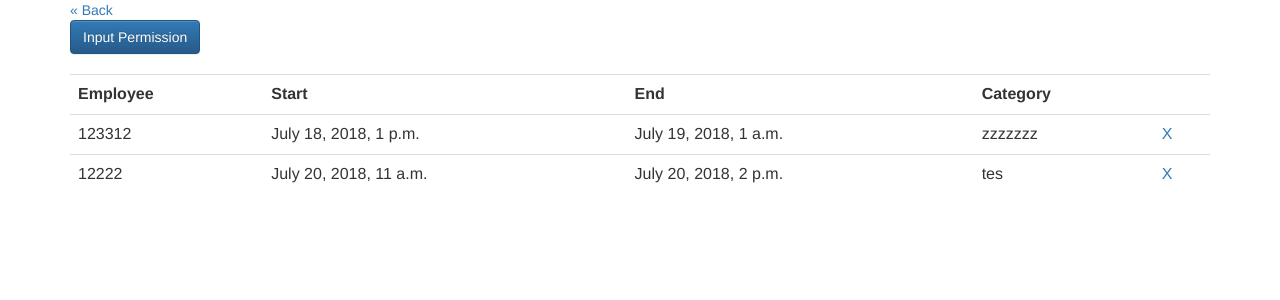
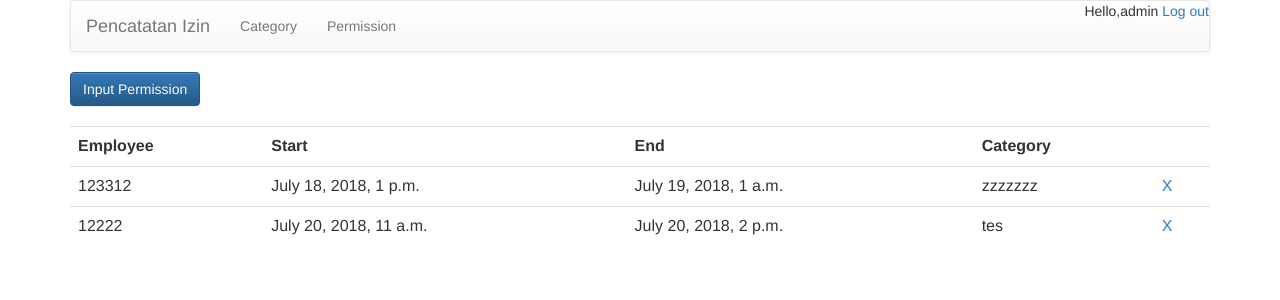
Before and after one commit to ifung-smsperkasa/testing, a Django app: page /permission/ in a window 1280 px wide. Shown: the top 300 px of the page. Run offline with Django 3.2, Linux system fonts and the light colour scheme; a user stored in the database is signed in; data comes from the database, SQL or seed files in the repository; both versions use the stored data as it was after the commit; some libraries are stand-ins or nearby versions.

Commit message:
new template

```diff
--- a/permission/templates/permission/index.html
+++ b/permission/templates/permission/index.html
@@ -9,17 +9,28 @@
 </head>
 <body>
   <div class="container">
-    <div class="jumbotron">
-      <h3>Tes</h3>
-    </div>
-  <a href="/category/">Category</a>
-  <a href="/permission/">Permission</a>
+    <nav class="navbar navbar-default">
+      <div class="container-fluid">
+        <div class="navbar-header">
+          <a class="navbar-brand" href="/">Pencatatan Izin</a>
+        </div>
+        <ul class="nav navbar-nav">
+          <li><a href="/category/">Category</a>
+          <li><a href="/permission/">Permission</a></li>
+        </ul>
+        <ul class="nav navbar-nav navbar-right">
+          {% if user.is_authenticated %}
+            <li><p style="text-align:right;">Hello,{{ user.get_username }} <a href="/logouts/">Log out</a></p></li>
+          {% else %}
+            <li><p style="text-align:right;"><a href="/logins/">Login</a></p></li>
+          {% endif %}
+        </ul>
+      </div>
+    </nav>
+  {% block content %}
 
-  {% if user.is_authenticated %}
-  <p style="text-align:right;">Hello,{{ user.get_username }} <a href="/logouts/">Log out</a></p>
-  {% else %}
-  <p style="text-align:right;"><a href="/logins/">Login</a></p>
-  {% endif %}
+  {% endblock %}
   </div>
+
 </body>
 </html>
--- a/permission/templates/permission/permission_list.html
+++ b/permission/templates/permission/permission_list.html
@@ -1,15 +1,5 @@
-{% load static %}
-<html>
-<head>
-  <title>Permission</title>
-  <link rel="stylesheet" href="//maxcdn.bootstrapcdn.com/bootstrap/3.2.0/css/bootstrap.min.css">
-  <link rel="stylesheet" href="//maxcdn.bootstrapcdn.com/bootstrap/3.2.0/css/bootstrap-theme.min.css">
-  <link href='//fonts.googleapis.com/css?family=Lobster&subset=latin,latin-ext' rel='stylesheet' type='text/css'>
-  <link rel="stylesheet" href="{% static 'css/blog.css' %}">
-</head>
-<body>
-  <div class="container">
-    <a href="/">&laquo; Back</a><br>
+{% extends 'permission/index.html' %}
+{% block content %}
     {% if user.is_authenticated %}
     <a class="btn btn-primary" href="/input_permission/">Input Permission</a><br><br>
     {% endif %}
@@ -19,7 +9,7 @@
         <th>Start</th>
         <th>End</th>
         <th>Category</th>
-        <th></th>
+        {% if user.is_authenticated %}<th></th>{% endif %}
       </tr>
       {% if permission|length == 0  %}
       <tr>
@@ -32,11 +22,11 @@
         <td>{{x.start}}</td>
         <td>{{x.end}}</td>
         <td>{{x.category}}</td>
+        {% if user.is_authenticated %}
         <td><a onclick="return confirm('Are you sure you want to delete this?')" href="/delete_permission/{{x.id}}">X</a></td>
+        {% endif %}
       </tr>
       {%endfor%}
       {% endif %}
     </table>
-  </div>
-</body>
-</html>
+{% endblock %}
--- a/permission/views.py
+++ b/permission/views.py
@@ -6,7 +6,7 @@ from django.contrib.auth.decorators import login_required
 from django.contrib.auth import authenticate, login
 from django.contrib.auth import logout
 
-@login_required(login_url='/logins/')
+
 def index(request):
     return render(request,'permission/index.html')
 
```
Also changed, not shown: permission/templates/permission/category_list.html (+3 -17 lines), permission/templates/permission/input_category.html (+3 -15 lines), permission/templates/permission/input_permission.html (+4 -16 lines), db.sqlite3.
